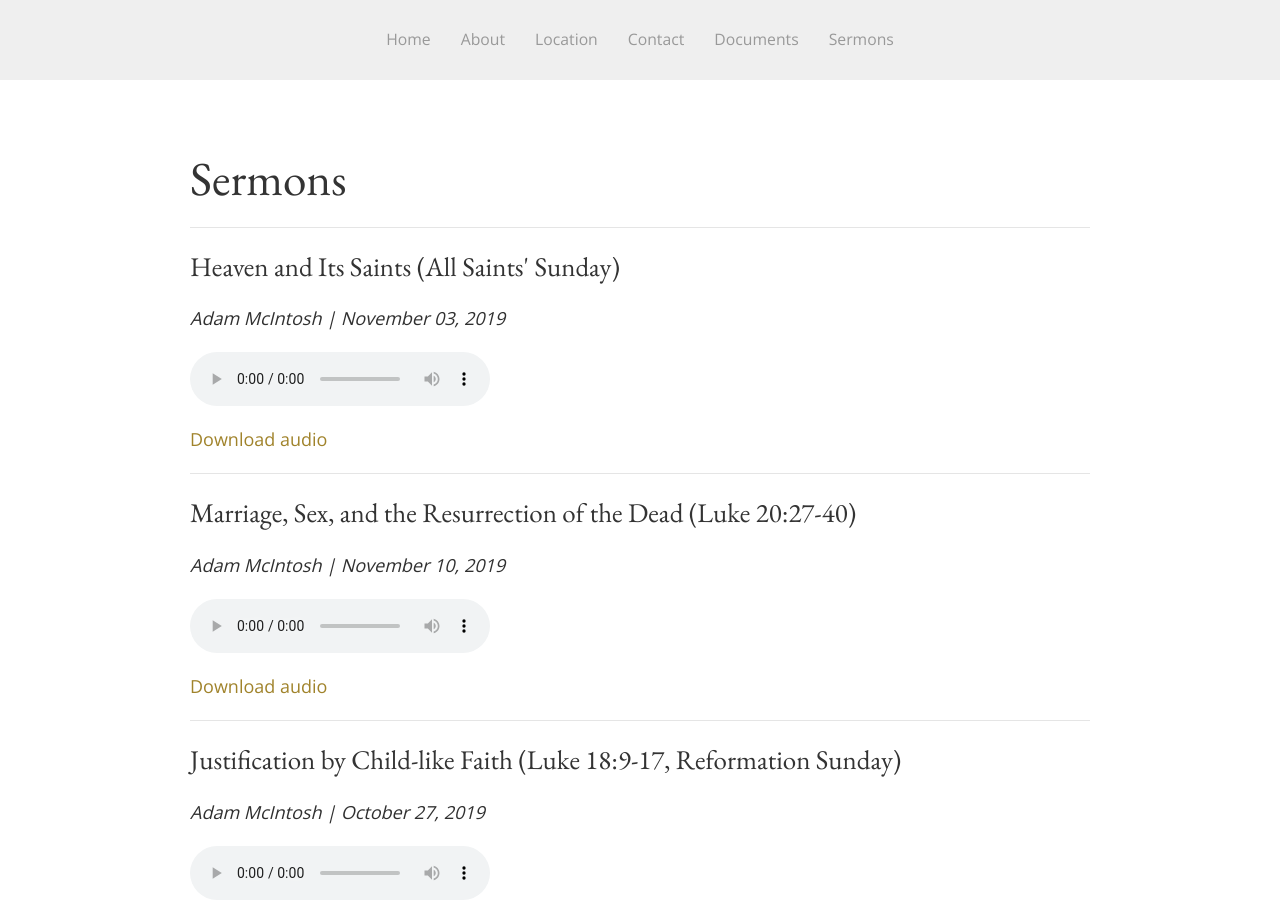
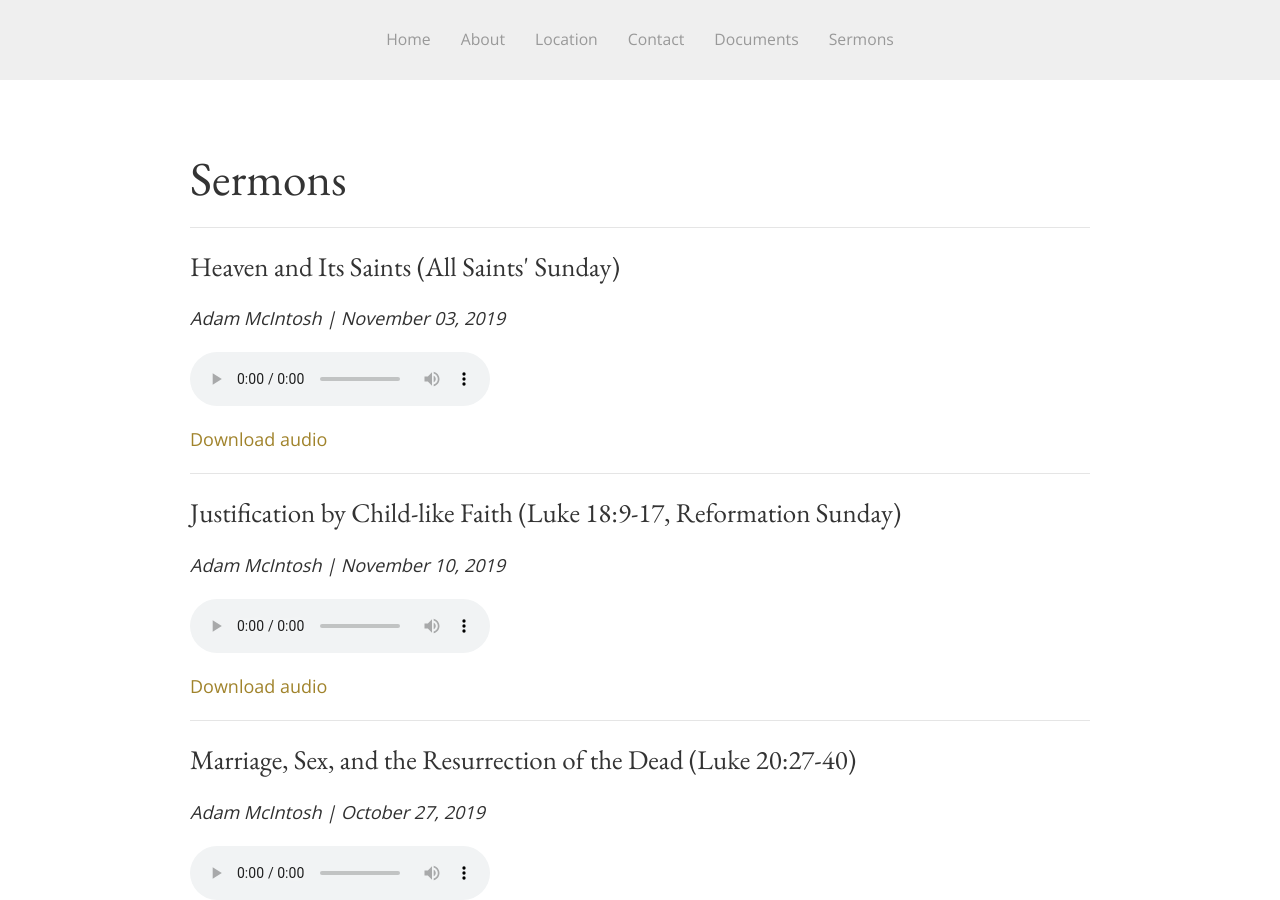
Before and after one commit to SaintDavidsChurch/website, a Jekyll site: the page built from sermons.html, in a window 1280 px wide and 900 px high. Built offline with Jekyll 4.4.1, drawn with Linux system fonts in a browser that asks for light colours; some of the changed lines change nothing that is shown.

Commit message:
Updated by InferCMS

```diff
--- a/_data/sermons.yml
+++ b/_data/sermons.yml
@@ -3,10 +3,10 @@
   preacher: Adam McIntosh
   audio_file: https://saintdavids.church/assets/sermons/Adam-McIntosh_November3-2019_AllSaints.mp3
 - title: Marriage, Sex, and the Resurrection of the Dead (Luke 20:27-40)
+  date: '2019-10-27'
+  preacher: Adam McIntosh
+  audio_file: https://saintdavids.church/assets/sermons/Adam-McIntosh_November10-2019_Luke20.27-40.mp3
+- title: Justification by Child-like Faith (Luke 18:9-17, Reformation Sunday)
   date: '2019-11-10'
   preacher: Adam McIntosh
-  audio_file: sermons/Adam-McIntosh_November10-2019_Luke20.27-40.mp3
-- title: Justification by Child-like Faith (Luke 18:9-17, Reformation Sunday)
-  date: '2019-10-27'
-  preacher: Adam McIntosh
   audio_file: https://saintdavids.church/assets/sermons/Adam-McIntosh_October27-2019_Luke18.9-17_reformation.mp3
```
